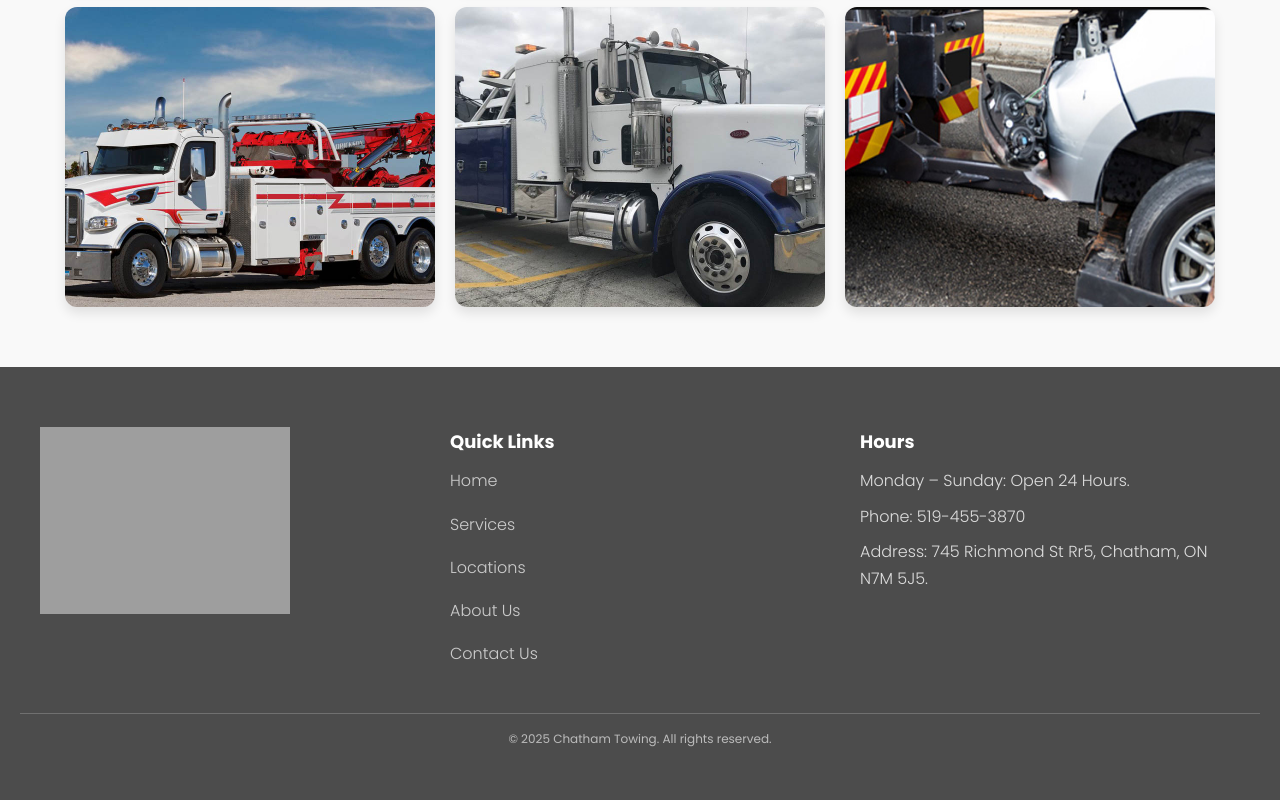
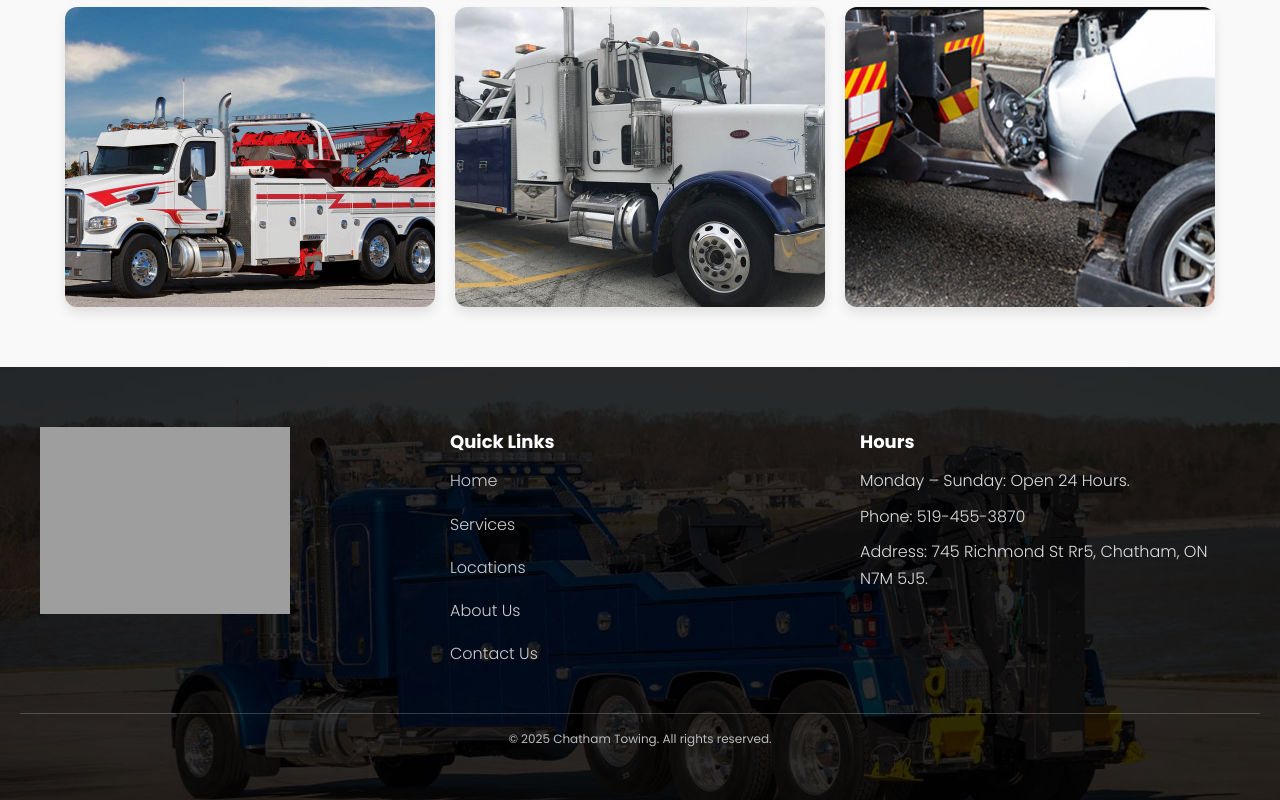
Before and after one commit to itutfs/chatham-towing, a plain HTML site: page index.html in a window 1280 px wide. Shown: the part 3969-4769 px from the top of the page. Drawn offline with nearby package versions, Linux system fonts and the light colour scheme; the site is published under a folder, as on GitHub Pages, so addresses that start at the root find nothing; files whose address does not match are found by name.

Commit message:
Update style.css

```diff
--- a/style.css
+++ b/style.css
@@ -1256,7 +1256,7 @@ body {
 
 .footer {
   position: relative;
-  background: url('/images/footer.jpg') no-repeat center center/cover;
+  background: url('images/footer.jpg') no-repeat center center/cover;
   color: #ffffff;
   padding: 60px 20px 30px;
   font-size: 16px;
```
